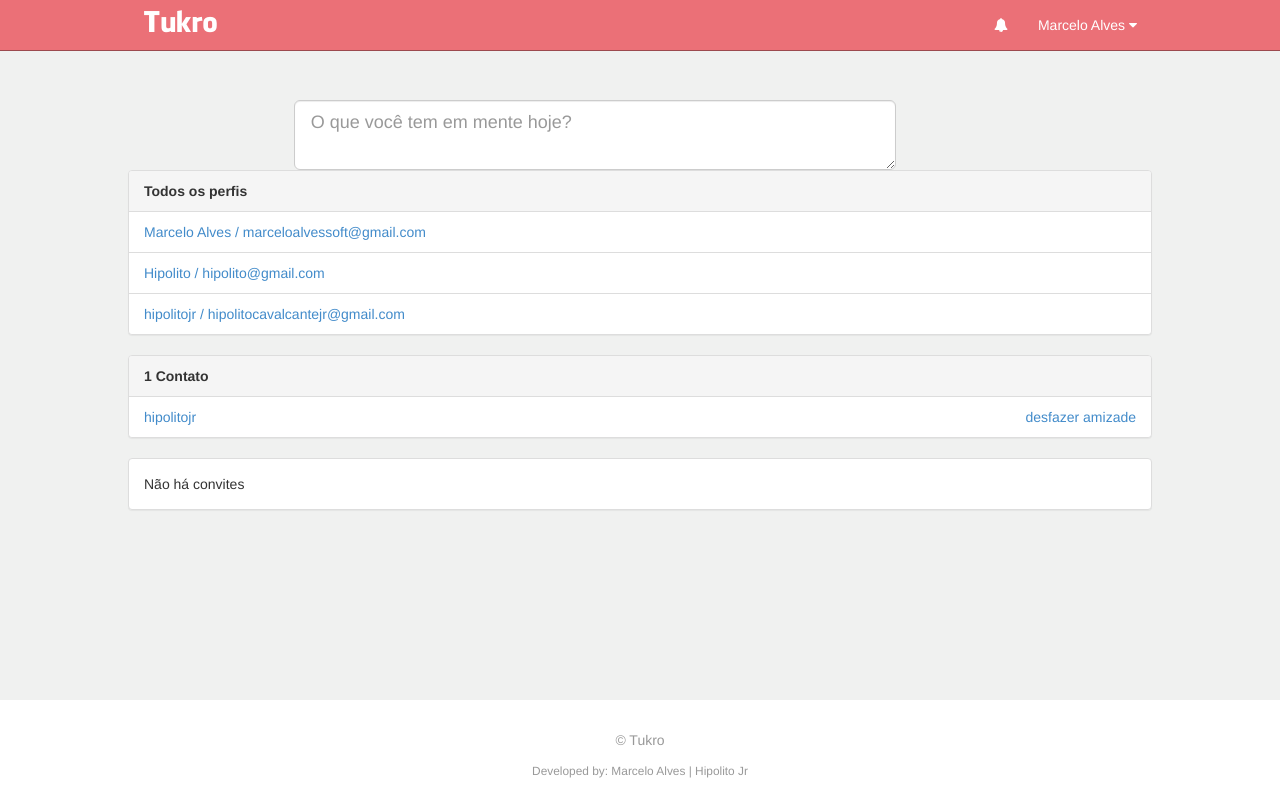
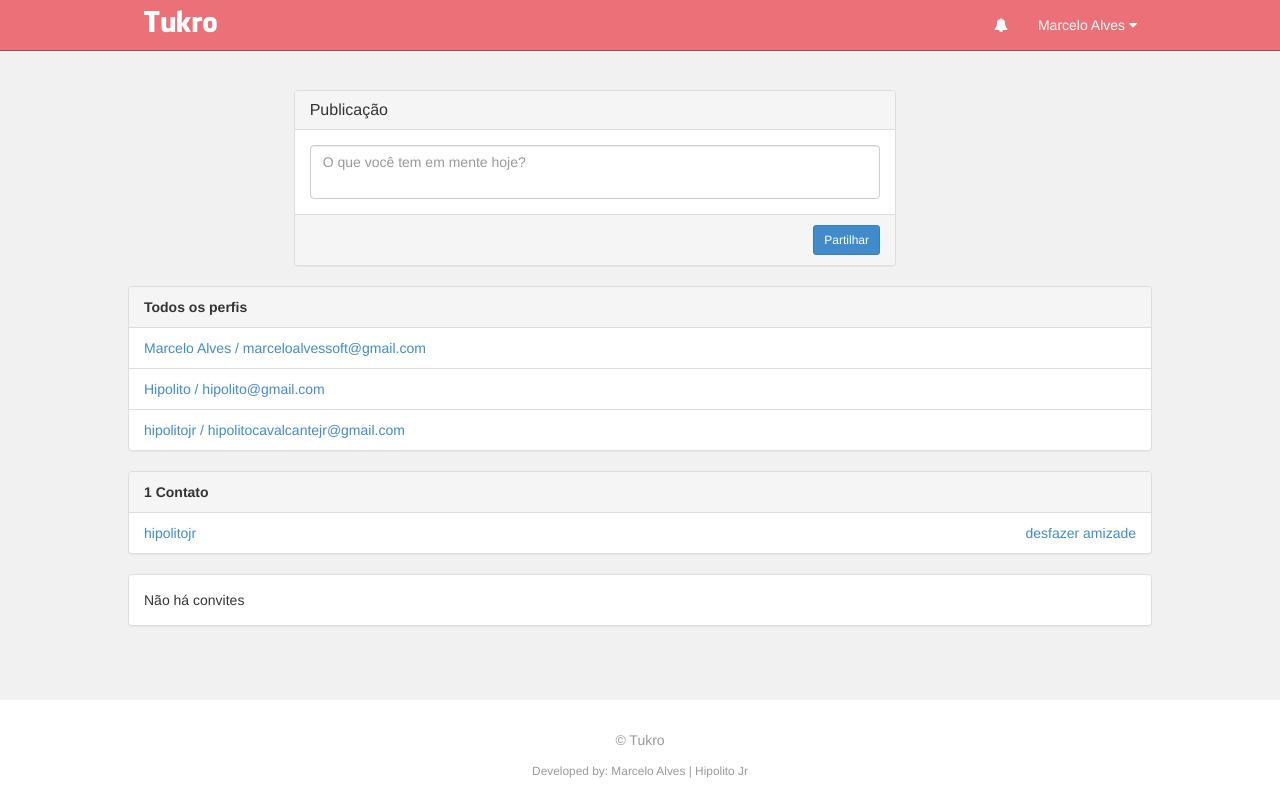
Before and after one commit to MarceloxAlves/Tukro, a Django app: page / in a window 1280 px wide. Run offline with Django 3.2, Linux system fonts and the light colour scheme; a user stored in the database is signed in; data comes from the database, SQL or seed files in the repository; data that the repository does not hold is empty; some libraries are stand-ins or nearby versions.

Commit message:
Postagem add

```diff
--- a/connectedin/urls.py
+++ b/connectedin/urls.py
@@ -20,7 +20,7 @@ from usuarios.views import RegistrarUsuarioView, LoginView, LogoutView
 
 urlpatterns = [
     path('admin/', admin.site.urls),
-    path('', views.index,name='index'),
+    path('', views.HomeView.as_view(),name='index'),
     path('perfil/<int:perfil_id>', views.exibir_perfil, name='exibir'),
     path('perfil/<int:perfil_id>/convidar',views.convidar, name='convidar'),
     path('convite/<int:convite_id>/aceitar',views.aceitar, name='aceitar'),
--- a/perfis/static/styles/main.css
+++ b/perfis/static/styles/main.css
@@ -7,7 +7,7 @@
 
 /* Space out content a bit */
 body {
-    padding-top: 100px;
+    padding-top: 90px;
     padding-bottom: 20px;
     background-color: rgba(16, 18, 7, 0.06);
 }
@@ -91,6 +91,12 @@ logo {
     margin: 0px 10% 0px 10%;
 }
 
+.input-postagem{
+    resize: none;
+    outline: #9C4A4F;
+}
+
+
 footer {
     position: fixed;
     height: 100px;
--- a/perfis/templates/index.html
+++ b/perfis/templates/index.html
@@ -4,8 +4,20 @@
     <div class="row">
         <div class="col-md-2"></div>
         <div class="col-md-7">
-            <textarea name="texto" required class="form-control input-lg p-text-area" rows="2"
-              placeholder="O que você tem em mente hoje?"></textarea></div>
+            <form action="{% url 'index' %}" method="post">
+                <div class="panel panel-default">
+                    <div class="panel-heading">
+                        <h3 class="panel-title">Publicação</h3>
+                    </div>
+                    <div class="panel-body">
+                    <textarea name="texto" required class="form-control input-postagem" rows="2"
+                              placeholder="O que você tem em mente hoje?"></textarea>
+                    </div>
+                    <div class="panel-footer text-right"><input type="submit" class="btn btn-sm btn-primary"
+                                                                value="Partilhar"></div>
+                </div>
+            </form>
+        </div>
         <div class="col-md-3"></div>
 
     </div>
@@ -20,7 +32,7 @@
                 <ul class="list-group">
                 {% for perfil in perfis %}
                     <li class="list-group-item">
-					<a href = "{% url 'exibir' perfil.id %}">	{{ perfil.nome }} / {{ perfil.email }}
+                        <a href="{% url 'exibir' perfil.id %}">    {{ perfil.nome }} / {{ perfil.email }}
                         </a>
                     </li>
                 {% endfor %}
@@ -40,8 +52,8 @@
                     </div>
                     <ul class="list-group">
                         {% for perfil in user.perfil.contatos.all %}
-                        <li class = "list-group-item">
-                            <a href = "{% url 'exibir' perfil.id %}">
+                            <li class="list-group-item">
+                                <a href="{% url 'exibir' perfil.id %}">
                                     {{ perfil }}
                                 </a>
                                 <a class="pull-right" href="#">
@@ -68,18 +80,18 @@
                     </div>
                     <ul class="list-group">
                     {% for convite in user.perfil.convites_recebidos.all %}
-                        <li class = "list-group-item">
-                           <ul class = "list-inline">
-                                <li class = "list-inline-item">
-                                    <a href = "{% url 'exibir' convite.solicitante.id %}">
-                                        {{convite.solicitante.nome}}
+                        <li class="list-group-item">
+                        <ul class="list-inline">
+                        <li class="list-inline-item">
+                            <a href="{% url 'exibir' convite.solicitante.id %}">
+                                {{ convite.solicitante.nome }}
                             </a>
                         </li>
-                                <li class = "list-inline-item pull-right">
-                                    <a href = "{% url 'recusar' convite.id %}">recusar</a>
+                        <li class="list-inline-item pull-right">
+                            <a href="{% url 'recusar' convite.id %}">recusar</a>
                         </li>
-                                <li class = "list-inline-item pull-right">
-                                    <a href = "{% url 'aceitar' convite.id %}">aceitar</a>
+                        <li class="list-inline-item pull-right">
+                            <a href="{% url 'aceitar' convite.id %}">aceitar</a>
                         </li>
 
                         </li>
--- a/perfis/views.py
+++ b/perfis/views.py
@@ -2,13 +2,19 @@ from django.shortcuts import render
 from perfis.models import Perfil, Convite
 from django.shortcuts import redirect
 from django.contrib.auth.decorators import login_required
+from django.views.generic.base import View, TemplateView
+
 
 
 # Create your views here.
 
-@login_required
-def index(request):
-    return render(request, 'index.html', {'perfis': Perfil.objects.all()})
+class HomeView(View):
+    template_name = 'index.html'
+    def get(self, request):
+        return render(request, self.template_name, {'perfis': Perfil.objects.all()})
+
+    def post(self, request):
+        return redirect('index')
 
 
 @login_required
@@ -46,4 +52,4 @@ def aceitar(request, convite_id):
 def recusar(request, convite_id):
     convite = Convite.objects.get(id=convite_id)
     convite.recusar()
-    return redirect('index')
+    return redirect('index');
```
Lines whose indentation alone changed are shown as unchanged.
